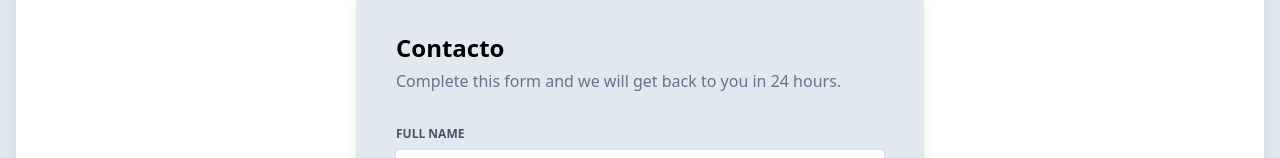
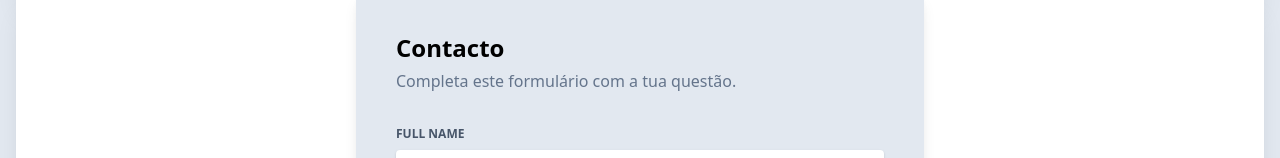
Before and after one commit to JosePedroMoreiraSilva/zepedro, a React (Create React App) app: page / in a window 1280 px wide. Shown: the part 788-946 px from the top of the page. Built offline with nearby package versions, Linux system fonts and the light colour scheme.

Commit message:
First Commit

```diff
--- a/src/components/ContactForm.js
+++ b/src/components/ContactForm.js
@@ -48,7 +48,7 @@ function ContactForm() {
                     Contacto
                   </h4>
                   <p className="leading-relaxed mt-1 mb-4 text-blueGray-500">
-                    Complete this form and we will get back to you in 24 hours.
+                    Completa este formulário com a tua questão.
                   </p>
                   <div className="relative mb-3 mt-8">
                     <label
```
Also changed, not shown: 1 other file (tests, documents, lock files or other folders).
